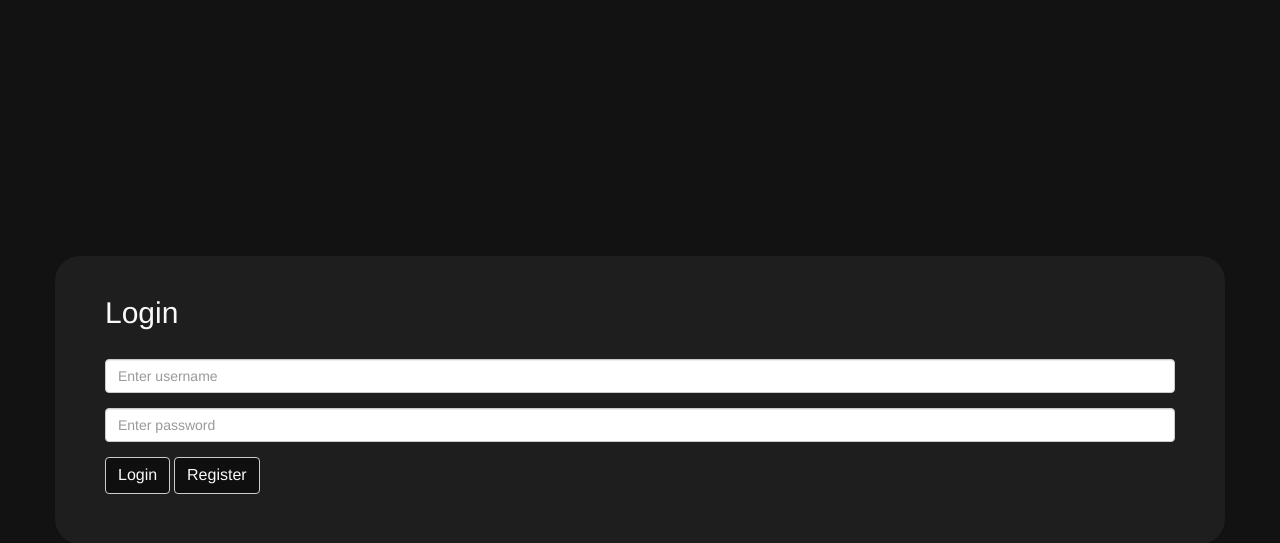
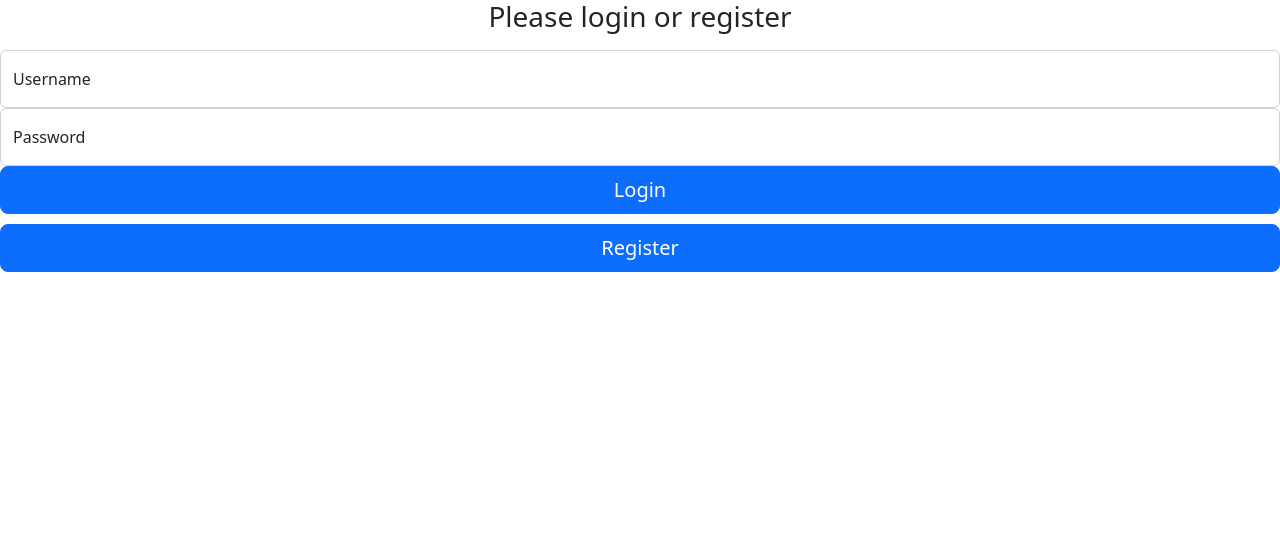
Before and after one commit to incub4t0r/workout_tracker, a Flask app: page /login in a window 1280 px wide. Shown: the top 543 px of the page. Run offline with Flask 2, Linux system fonts and the light colour scheme; some libraries are stand-ins or nearby versions.

Commit message:
changed login and register to bootstrap 5

```diff
--- a/templates/login.html
+++ b/templates/login.html
@@ -5,13 +5,36 @@
   <title>Slinging Weights</title>
   <meta charset="utf-8">
   <meta name="viewport" content="width=device-width, initial-scale=1">
-  <link rel="stylesheet" href="https://maxcdn.bootstrapcdn.com/bootstrap/3.3.7/css/bootstrap.min.css">
-  <link rel="stylesheet" href="../static/pagestyles.css">
-  <script src="https://ajax.googleapis.com/ajax/libs/jquery/3.1.1/jquery.min.js"></script>
-  <script src="https://maxcdn.bootstrapcdn.com/bootstrap/3.3.7/js/bootstrap.min.js"></script>
+  <link href="https://cdn.jsdelivr.net/npm/bootstrap@5.2.0-beta1/dist/css/bootstrap.min.css" rel="stylesheet"
+  integrity="sha384-0evHe/X+R7YkIZDRvuzKMRqM+OrBnVFBL6DOitfPri4tjfHxaWutUpFmBp4vmVor" crossorigin="anonymous">
+  <link rel="stylesheet" href="../static/login.css">
 </head>
 
-<body>
+<body class="text-center">
+  <main class="form-signin w-100 m-auto">
+      <form action="/login" method="POST" style="margin-bottom: 10px;">
+          <!-- <h1 style="font-size:20px;">💪</h1> -->
+          <!-- <img class="mb-4" src="https://avatars.githubusercontent.com/u/54962923?v=4" alt="" width="72" height="72"style="border-radius: 100px;"> -->
+          <h1 class="h3 mb-3 fw-normal">Please login or register</h1>
+
+          <div class="form-floating">
+              <input name="username" type="text" class="form-control" id="floatingInput" required=True placeholder="name@example.com">
+              <label for="floatingInput">Username</label>
+          </div>
+          <div class="form-floating">
+              <input name="password" type="password" class="form-control" id="floatingPassword" required=True placeholder="Password">
+              <label for="floatingPassword">Password</label>
+          </div>
+          <button class="w-100 btn btn-lg btn-primary" type="submit">Login</button>
+          <!-- <p class="mt-5 mb-3 text-muted">&copy; 2017–2022</p> -->
+      </form>
+      <form action="/register" method="GET">
+          <button class="w-100 btn btn-lg btn-primary" type="submit">Register</button>
+      </form>
+  </main>
+</body>
+
+<!-- <body>
 
   <div class="container">
     <h2>Login</h2>
@@ -33,6 +56,6 @@
     {{error}}
   </div>
 
-</body>
+</body> -->
 
 </html>
```
Also changed, not shown: templates/register.html (+33 -4 lines).
